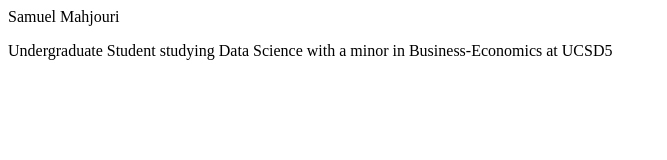
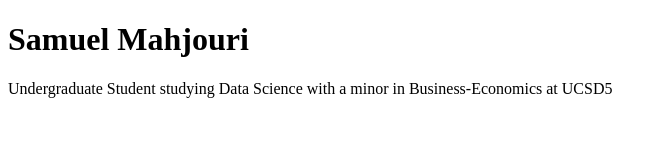
Before and after one commit to somythl/dsc106portfolio, a plain HTML site: page index.html in a window 1280 px wide. Shown: the whole page, without its empty margins (0-667 px from the left). Drawn offline with Linux system fonts and the light colour scheme.

Commit message:
second att

```diff
--- a/index.html
+++ b/index.html
@@ -4,9 +4,9 @@
     <meta charset="UTF-8">
     <meta name="viewport" content="width=device-width, initial-scale=1.0">
     <title>Samuel Mahjouri: Personal Site and Portfolio</title>
+    <h1> Samuel Mahjouri</h1>
 </head>
 <body>
-    <t1> Samuel Mahjouri</t1>
     <p> Undergraduate Student studying Data Science with a minor in Business-Economics at UCSD5</p>
 
 </body>
```
